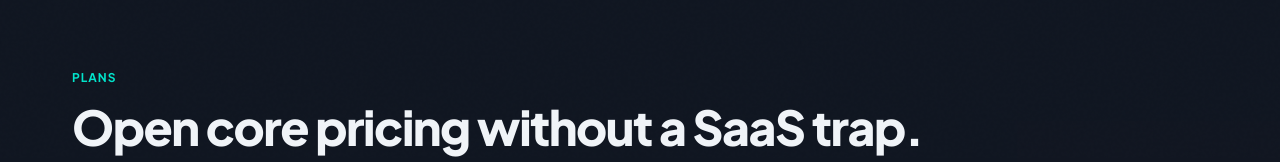
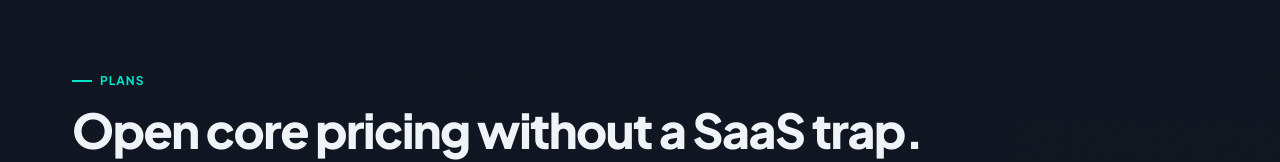
Before and after one commit to getmetraly/website, a Next.js app: page /pricing in a window 1280 px wide. Shown: the part 642-804 px from the top of the page. Built offline with nearby package versions, Linux system fonts and the light colour scheme.

Commit message:
style: restore pricing section eyebrow line

```diff
--- a/app/pricing/page.tsx
+++ b/app/pricing/page.tsx
@@ -109,7 +109,7 @@
 
         <section className={styles.surface}>
           <div className={styles.section}>
-            <div className={styles.eyebrowPlain}>Plans</div>
+            <div className={styles.eyebrow}>Plans</div>
             <h2 className={styles.title}>Open core pricing without a SaaS trap.</h2>
             <p className={styles.sub}>
               Free stays useful. Paid plans add scale, automation, support, and regulated deployment paths as billing and license activation mature.
```
